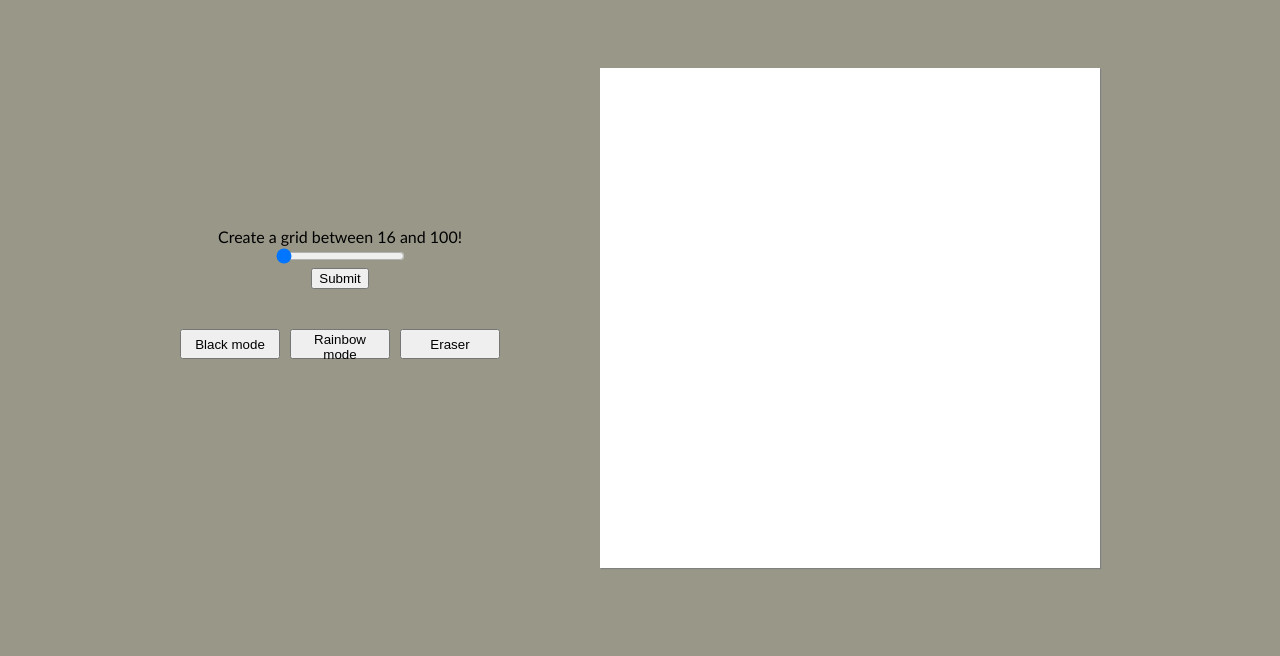
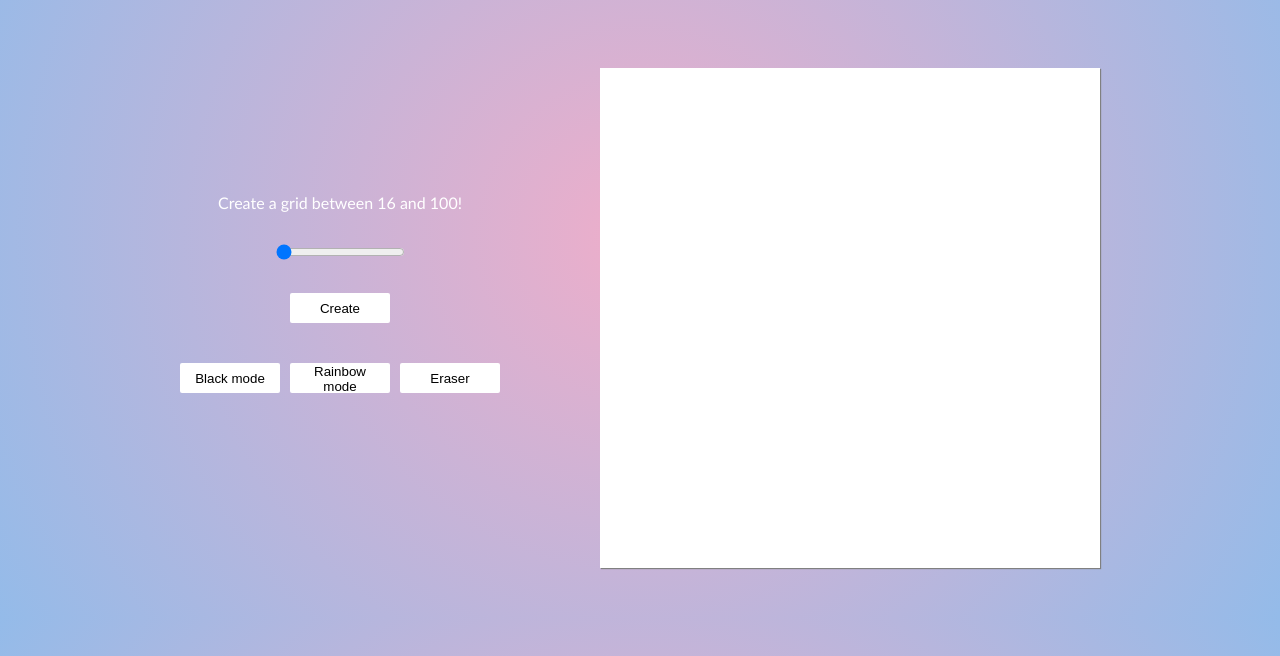
Before and after one commit to myung03/etch-a-sketch, a plain HTML site: page index.html in a window 1280 px wide. Shown: the part 144-800 px from the top of the page. Drawn offline with Linux system fonts and the light colour scheme.

Commit message:
updated styling

```diff
--- a/index.css
+++ b/index.css
@@ -3,12 +3,14 @@ body {
     padding: 0;
     justify-content: center;
     font-family: 'Trebuchet MS', 'Lucida Sans Unicode', 'Lucida Grande', 'Lucida Sans', Arial, sans-serif;
-    background-color: #989788;
+    background: rgb(238,174,202);
+background: radial-gradient(circle, rgba(238,174,202,1) 0%, rgba(148,187,233,1) 100%);
     display: flex;
     flex-direction: column;
     justify-content: center;
     align-items: center;
     text-align: center;
+    color: white;
 }
 
 .main {
@@ -47,7 +49,21 @@ h1 {
     gap: 10px;
 }
 
-.modes-button{
+button {
     width: 100px;
     height: 30px;
+    border: black solid 0px;
+    border-radius: 2px;
+    cursor: pointer;
+    background-color: white;
 }
+
+#gridinfo {
+    margin-top: 30px;
+
+
+}
+
+#myButton {
+    margin-top: 30px;
+}
--- a/index.html
+++ b/index.html
@@ -15,9 +15,12 @@
 <section class="main-text">
 <label>Create a grid between 16 and 100!</label><br>
 <div id="gridinfo"></div>
-<input type="range" id="gridValue" value = "16" max="100" min="16"><br>
+<input type="range" id="gridValue" value = "16" max="100" min="16" onchange="show_value(this.value);"><br>
 <output id="output"></output>
-<button type="button" id="myButton">Submit</button>
+
+<div id="slider_value"></div>
+
+<button type="button" id="myButton">Create</button>
 <section class="modes">
 <button id="black" class="modes-button">Black mode</button>
 <button id="rainbow" class="modes-button">Rainbow mode</button>
--- a/index.js
+++ b/index.js
@@ -87,6 +87,11 @@ document.getElementById("myButton").addEventListener('click', () => {
 
 })
 
+function show_value(x)
+{
+ document.getElementById("slider_value").innerHTML=x;
+}
+
 
 //const test = document.getElementById('1');
 //test.addEventListener('click', () => test.style.backgroundColor = 'red');
```
